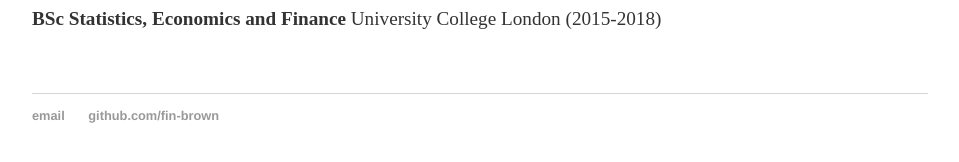
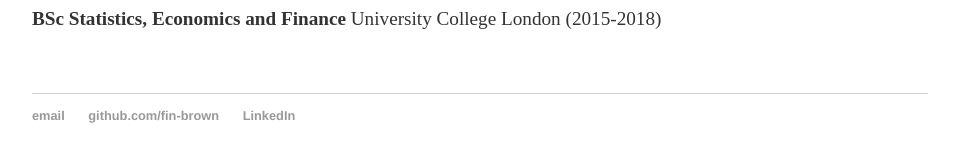
Before and after one commit to fin-brown/fin-brown.github.io, a Jekyll site: the page built from cv/index.html, in a window 1280 px wide. Shown: the part 420-582 px from the top of the page, without its empty margins (160-1119 px from the left). Built offline with Jekyll 4.4.1, drawn with Linux system fonts in a browser that asks for light colours.

Commit message:
add downloadable CV

```diff
--- a/_layouts/default.html
+++ b/_layouts/default.html
@@ -26,6 +26,7 @@
    <ul>
    <li><a href="mailto:fin.brown@outlook.com">email</a></li>
    <li><a href="https://github.com/fin-brown">github.com/fin-brown</a></li>
+   <li><a href="https://www.linkedin.com/in/fin-brown-937070134/">LinkedIn</a></li>
    </ul>
   </footer>
   </body>
--- a/cv/index.html
+++ b/cv/index.html
@@ -4,7 +4,7 @@
 ---
 
 	<div class="cv">
-		<a href="#" class="download" title="Download CV as PDF">Download CV</a>
+		<a href="cv/MICHAEL_BROWN_CV.pdf" class="download" title="Download CV as PDF">Download CV</a>
 					<h1>Michael Finlay Brown</h1>
 					<address>
 					12 Leyden Street<br>
```
Also changed, not shown: 1 other file.
